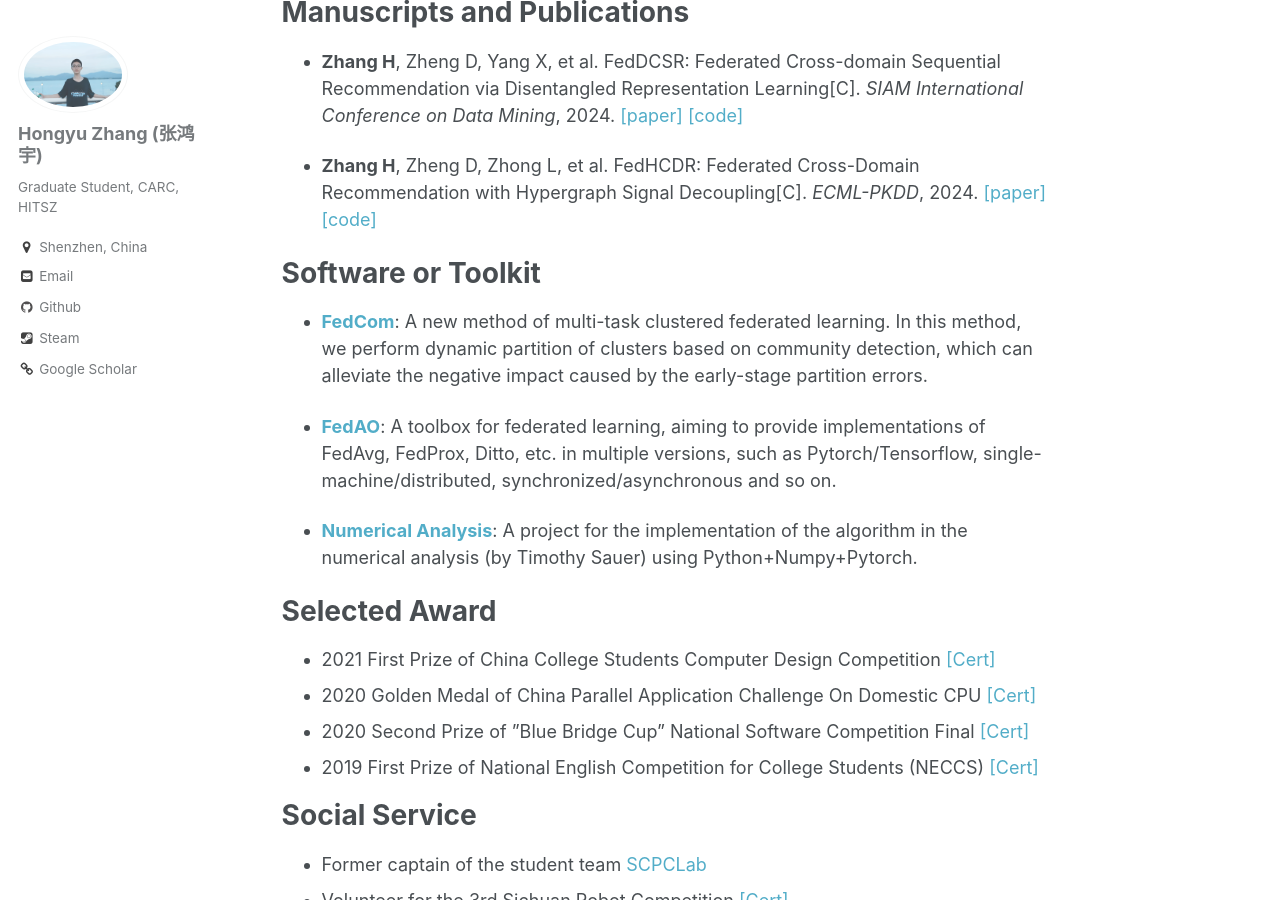
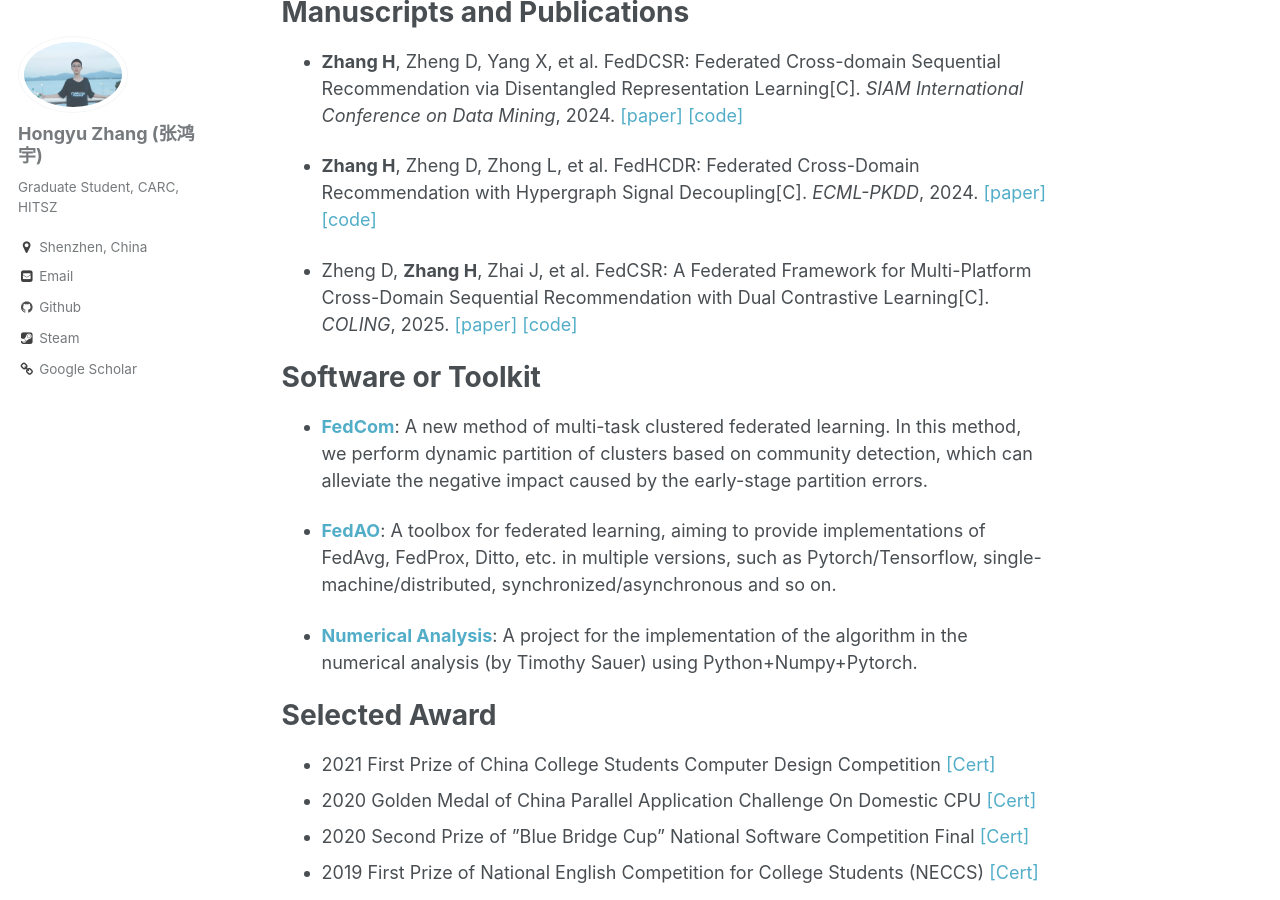
Before and after one commit to orion-orion/orion-orion.github.com, a Jekyll site: the page built from _pages/about.md, in a window 1280 px wide and 900 px high, scrolled down 1125 px. Built offline with Jekyll 4.4.1, drawn with Linux system fonts in a browser that asks for light colours.

Commit message:
feat: add FedCSR paper

```diff
--- a/_pages/about.md
+++ b/_pages/about.md
@@ -36,6 +36,8 @@ redirect_from:
 * <b>Zhang H</b>, Zheng D, Yang X, et al. FedDCSR: Federated Cross-domain Sequential Recommendation via Disentangled Representation Learning[C]. <i>SIAM International Conference on Data Mining</i>, 2024. [[paper]](https://arxiv.org/pdf/2309.08420.pdf) [[code]](https://github.com/orion-orion/FedDCSR)
 
 * <b>Zhang H</b>, Zheng D, Zhong L, et al. FedHCDR: Federated Cross-Domain Recommendation with Hypergraph Signal Decoupling[C]. <i>ECML-PKDD</i>, 2024. [[paper]](https://arxiv.org/pdf/2403.02630.pdf) [[code]](https://github.com/orion-orion/FedHCDR)
+
+* Zheng D, <b>Zhang H</b>, Zhai J, et al. FedCSR: A Federated Framework for Multi-Platform Cross-Domain Sequential Recommendation with Dual Contrastive Learning[C]. <i>COLING</i>, 2025. [[paper]](https://aclanthology.org/2025.coling-main.581.pdf) [[code]](https://github.com/zdy769243418/FedCSR-v1)
 
 # Software or Toolkit
 
```
